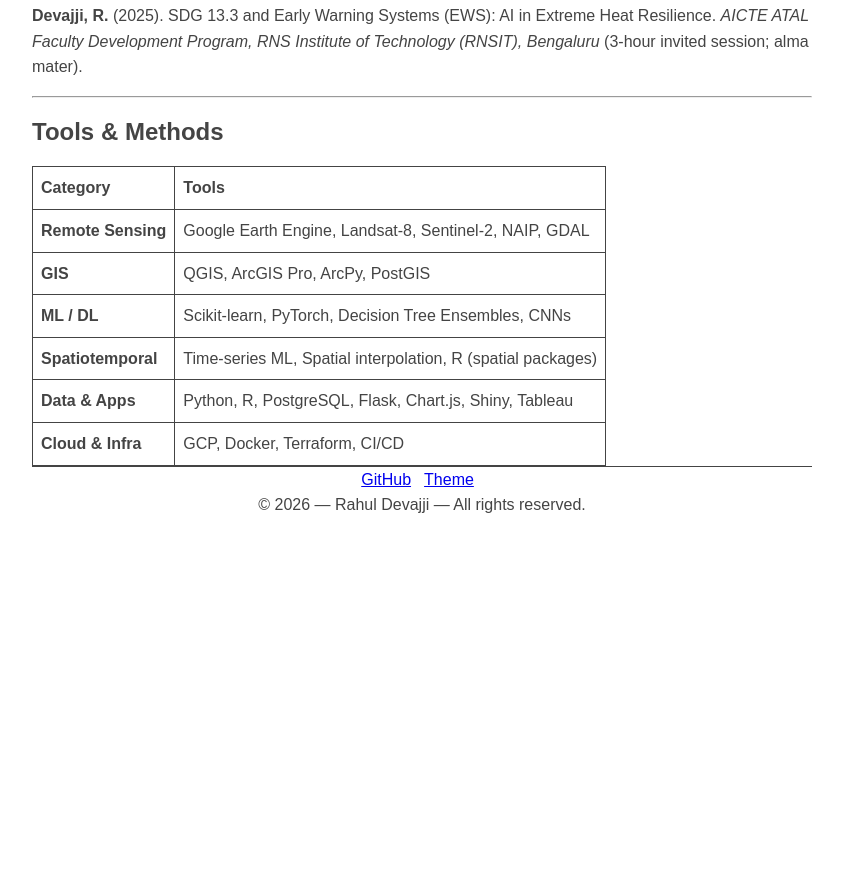
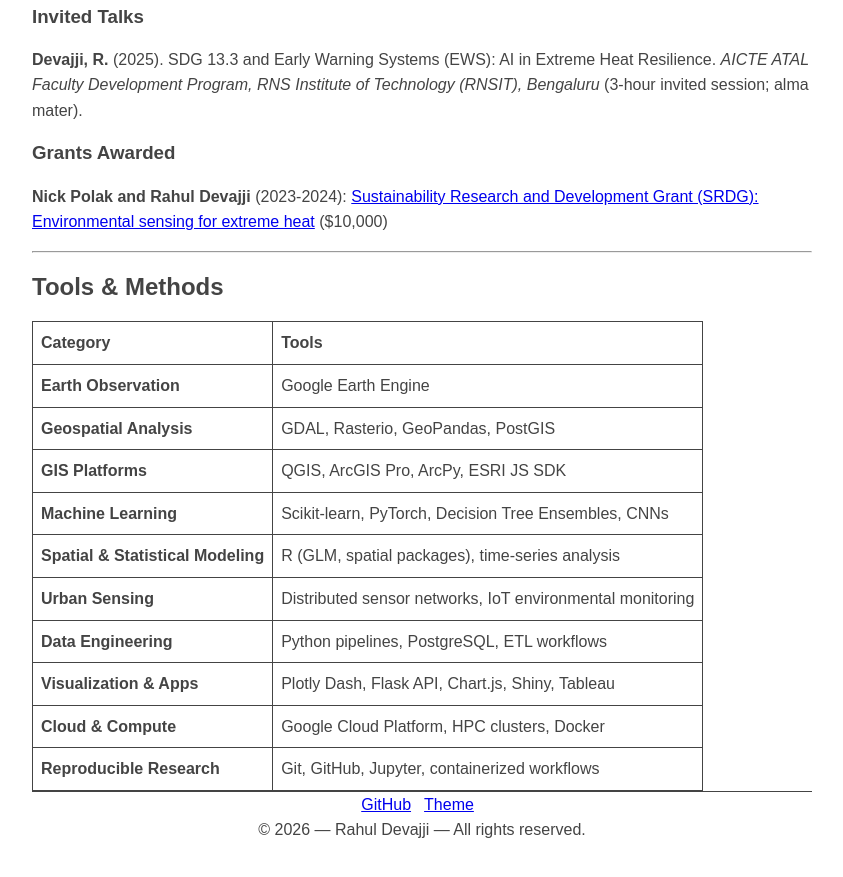
Before and after one commit to Rahul0598/blog, a plain HTML site: page research/index.html in a window 1280 px wide. Shown: the part 1729-2606 px from the top of the page, without its empty margins (218-1061 px from the left). Before the commit the page ends 2287 px from the top, so only its background shows below. Drawn offline with Linux system fonts and the light colour scheme.

Commit message:
updated research page with invited talks

```diff
--- a/research/index.html
+++ b/research/index.html
@@ -80,7 +80,10 @@
 <p>Habeeb, D., <strong>Devajji, R.</strong>, Subramanian, L., Davis, L., &amp; Gumaer, J. (2025). Heat Vulnerability Dashboard: A Decision Support Tool for Extreme Heat. <em>Association of Collegiate Schools of Planning (ACSP) Annual Conference</em>.</p>
 <p>Tu, H., <strong>Devajji, R.</strong>, &amp; Horan, T. (2025). Algorithmic Literacy and Digital Privacy in the US: An Exploratory Study Using Data Visualization. <em>IEEE International Conference on Advanced Data Visualization (ICAD)</em>.</p>
 <p>Habeeb, D., Polak, N., &amp; <strong>Devajji, R.</strong> (2024). Leveraging an Urban Environmental Sensing Network to Improve Extreme Heat Resilience. <em>IEEE International Green and Sustainable Computing Conference (IGSC)</em>.</p>
+<h3 id="invited-talks">Invited Talks</h3>
 <p><strong>Devajji, R.</strong> (2025). SDG 13.3 and Early Warning Systems (EWS): AI in Extreme Heat Resilience. <em>AICTE ATAL Faculty Development Program, RNS Institute of Technology (RNSIT), Bengaluru</em> (3-hour invited session; alma mater).</p>
+<h3 id="grants-awarded">Grants Awarded</h3>
+<p><strong>Nick Polak and Rahul Devajji</strong> (2023-2024): <a href="https://environment.indiana.edu/academics/scholarships/srdg.html#:~:text=Nick%20Polak%20and%20Rahul%20Devajji%3A%20Environmental%20sensing%20for%20extreme%20heat" target="_blank" rel="noopener noreferrer">Sustainability Research and Development Grant (SRDG): Environmental sensing for extreme heat</a> ($10,000)</p>
 <hr>
 <h2 id="tools--methods">Tools &amp; Methods</h2>
 <table>
@@ -92,28 +95,44 @@
 </thead>
 <tbody>
 <tr>
-<td><strong>Remote Sensing</strong></td>
-<td>Google Earth Engine, Landsat-8, Sentinel-2, NAIP, GDAL</td>
+<td><strong>Earth Observation</strong></td>
+<td>Google Earth Engine</td>
 </tr>
 <tr>
-<td><strong>GIS</strong></td>
-<td>QGIS, ArcGIS Pro, ArcPy, PostGIS</td>
+<td><strong>Geospatial Analysis</strong></td>
+<td>GDAL, Rasterio, GeoPandas, PostGIS</td>
 </tr>
 <tr>
-<td><strong>ML / DL</strong></td>
+<td><strong>GIS Platforms</strong></td>
+<td>QGIS, ArcGIS Pro, ArcPy, ESRI JS SDK</td>
+</tr>
+<tr>
+<td><strong>Machine Learning</strong></td>
 <td>Scikit-learn, PyTorch, Decision Tree Ensembles, CNNs</td>
 </tr>
 <tr>
-<td><strong>Spatiotemporal</strong></td>
-<td>Time-series ML, Spatial interpolation, R (spatial packages)</td>
+<td><strong>Spatial &amp; Statistical Modeling</strong></td>
+<td>R (GLM, spatial packages), time-series analysis</td>
 </tr>
 <tr>
-<td><strong>Data &amp; Apps</strong></td>
-<td>Python, R, PostgreSQL, Flask, Chart.js, Shiny, Tableau</td>
+<td><strong>Urban Sensing</strong></td>
+<td>Distributed sensor networks, IoT environmental monitoring</td>
 </tr>
 <tr>
-<td><strong>Cloud &amp; Infra</strong></td>
-<td>GCP, Docker, Terraform, CI/CD</td>
+<td><strong>Data Engineering</strong></td>
+<td>Python pipelines, PostgreSQL, ETL workflows</td>
+</tr>
+<tr>
+<td><strong>Visualization &amp; Apps</strong></td>
+<td>Plotly Dash, Flask API, Chart.js, Shiny, Tableau</td>
+</tr>
+<tr>
+<td><strong>Cloud &amp; Compute</strong></td>
+<td>Google Cloud Platform, HPC clusters, Docker</td>
+</tr>
+<tr>
+<td><strong>Reproducible Research</strong></td>
+<td>Git, GitHub, Jupyter, containerized workflows</td>
 </tr>
 </tbody>
 </table>
```
